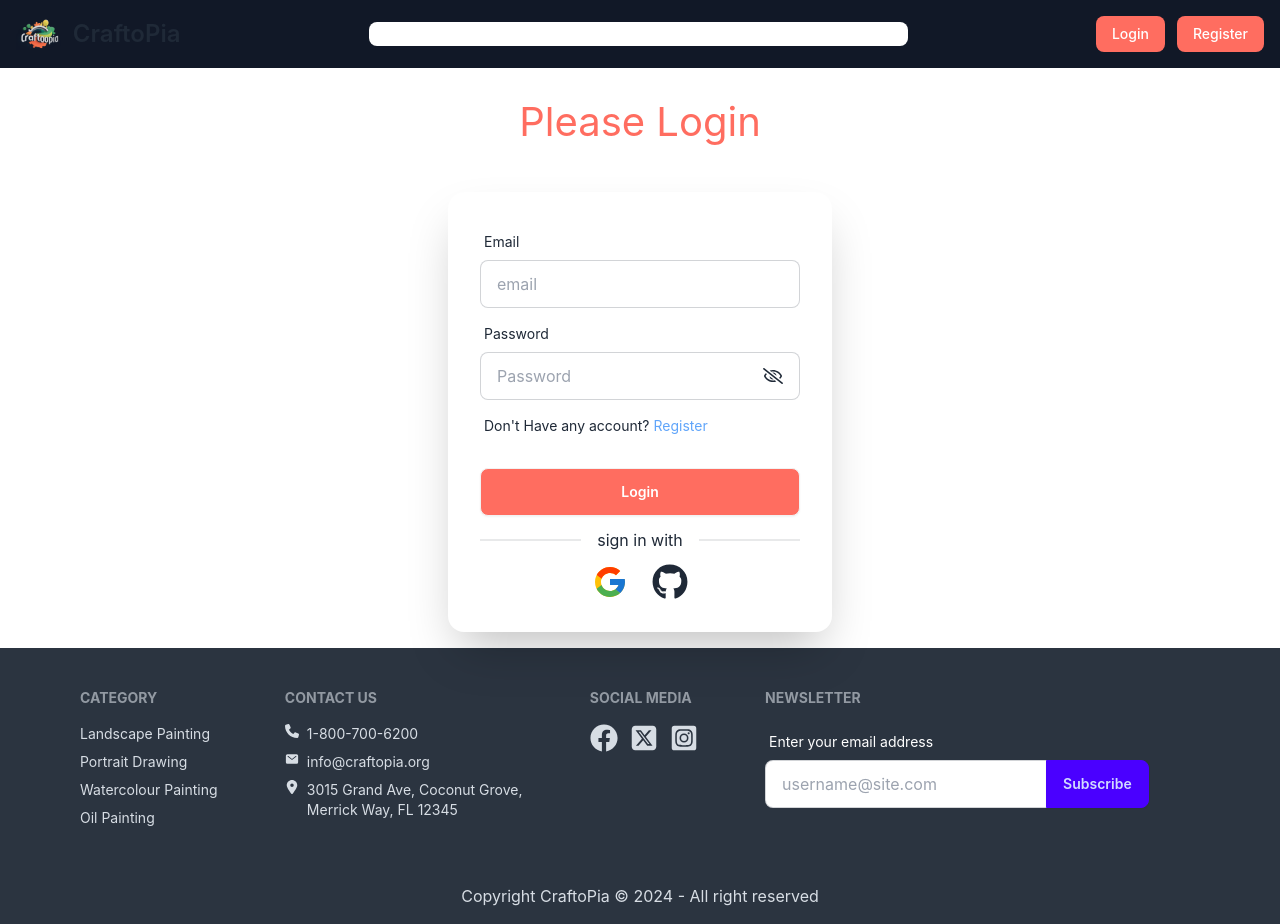
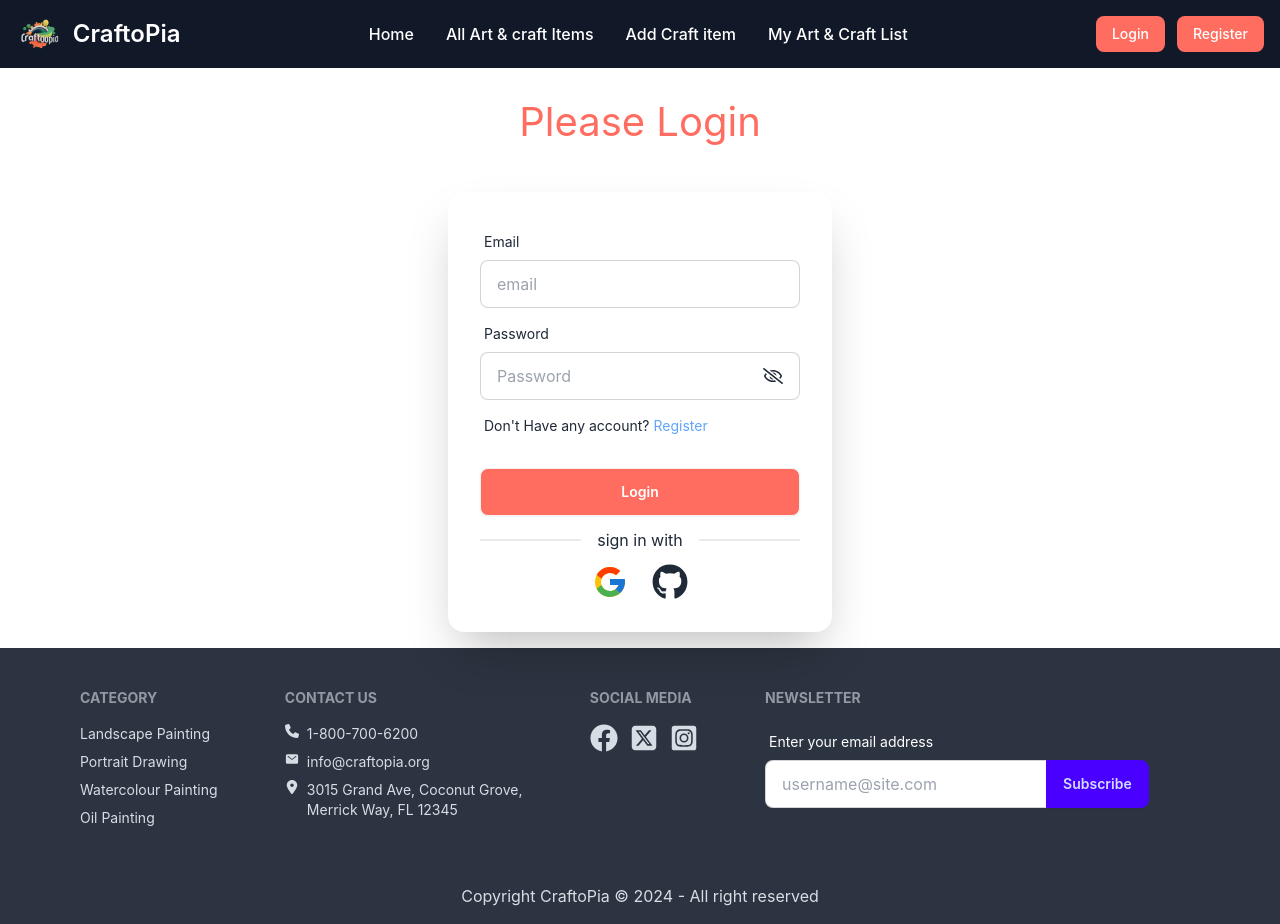
Before and after one commit to Fahim-Prodhan/art-craft-client, a React (Vite) app: page /login in a window 1280 px wide. Built offline with nearby package versions, Linux system fonts and the light colour scheme; no server answers.

Commit message:
Navbar background color bug fix

```diff
--- a/src/components/navbar/Navbar.jsx
+++ b/src/components/navbar/Navbar.jsx
@@ -165,7 +165,7 @@ const Navbar = () => {
             className="flex items-center space-x-3 rtl:space-x-reverse"
           >
             <img src={logo} className="h-8" alt="" />
-            <span className="self-center text-2xl font-semibold whitespace-nowrap dark:text-white">
+            <span className="self-center text-2xl font-semibold whitespace-nowrap text-white">
               CraftoPia
             </span>
           </Link>
@@ -262,7 +262,7 @@ const Navbar = () => {
             className="items-center justify-between hidden w-full lg:flex lg:w-auto lg:order-1"
             id="navbar-cta"
           >
-            <ul className="flex flex-col font-medium p-4 lg:p-0 mt-4 border border-gray-100 rounded-lg bg-gray-50 lg:space-x-8 rtl:space-x-reverse lg:flex-row lg:mt-0 lg:border-0 lg:bg-white dark:bg-gray-800 lg:dark:bg-gray-900 dark:border-gray-700">
+            <ul className="flex flex-col font-medium p-4 lg:p-0 mt-4 border lg:space-x-8 rtl:space-x-reverse lg:flex-row lg:mt-0 lg:border-0  dark:bg-gray-800 lg:dark:bg-gray-900 dark:border-gray-700">
               {links}
             </ul>
           </div>
```
